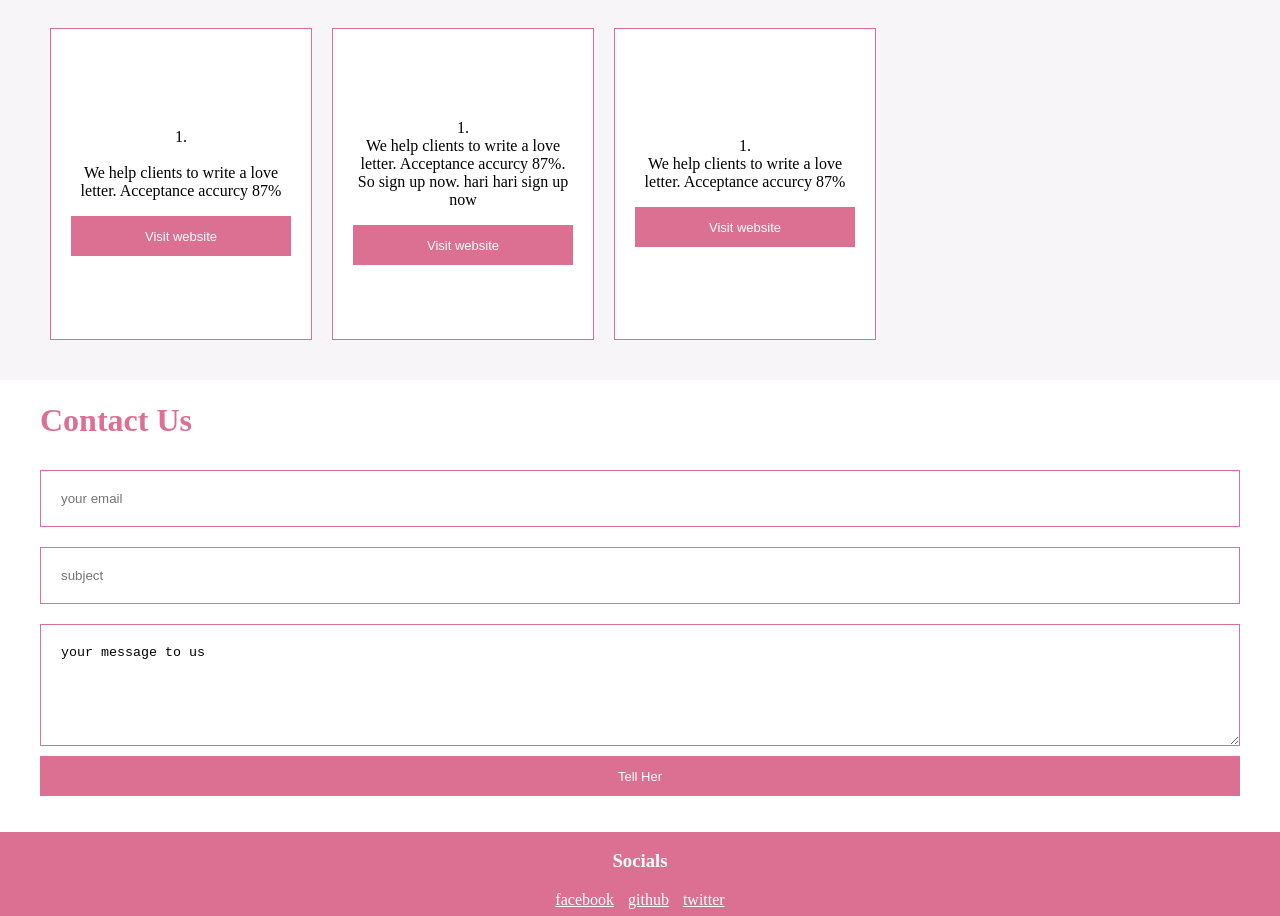
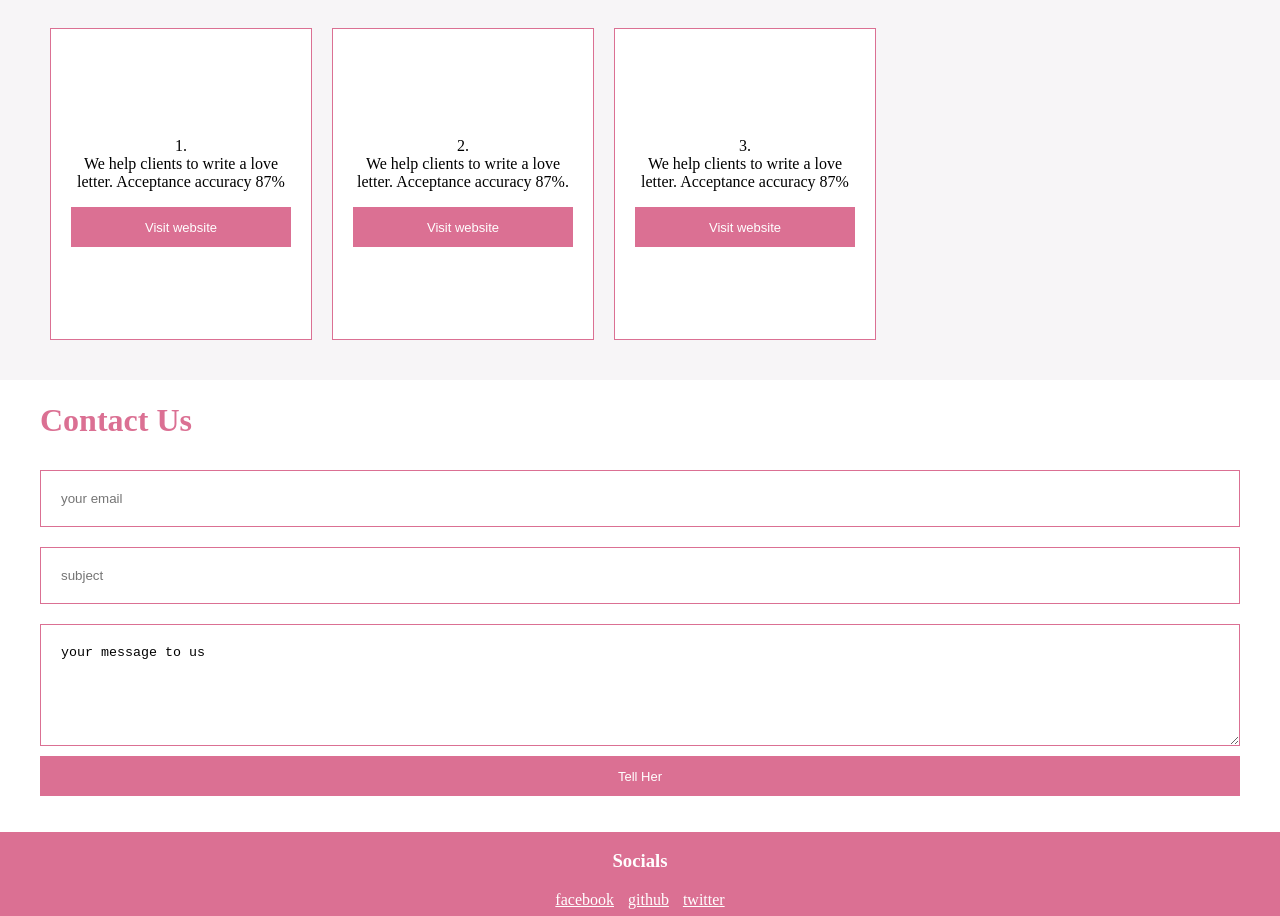
Before and after one commit to Sazedur707/TellHer, a plain HTML site: page index.html in a window 1280 px wide. Shown: the part 954-1870 px from the top of the page. Drawn offline with Linux system fonts and the light colour scheme.

Commit message:
Update index.html

```diff
--- a/index.html
+++ b/index.html
@@ -63,19 +63,19 @@
         <h1 class="pinkHeaders">Services</h1>
         <div class="itemContainer">
         <div class="item">
-            <p>1. <br><br> We help clients to write a love letter. Acceptance               accurcy 87%
+            <p>1. <br> We help clients to write a love letter. Acceptance               accuracy 87%
             </p>
             <button class="tellHerbtn"><a href="#">Visit website</a></button>
         </div>
 
         <div class="item">
-            <p>1. <br> We help clients to write a love letter. Acceptance               accurcy 87%. So sign up now. hari hari sign up now
+            <p>2. <br> We help clients to write a love letter. Acceptance               accuracy 87%.
             </p>
             <button class="tellHerbtn"><a href="#">Visit website</a></button>
         </div>
 
         <div class="item">
-            <p>1. <br> We help clients to write a love letter. Acceptance               accurcy 87%
+            <p>3. <br> We help clients to write a love letter. Acceptance               accuracy 87%
             </p>
             <button class="tellHerbtn"><a href="#">Visit website</a></button>
         </div>
```
